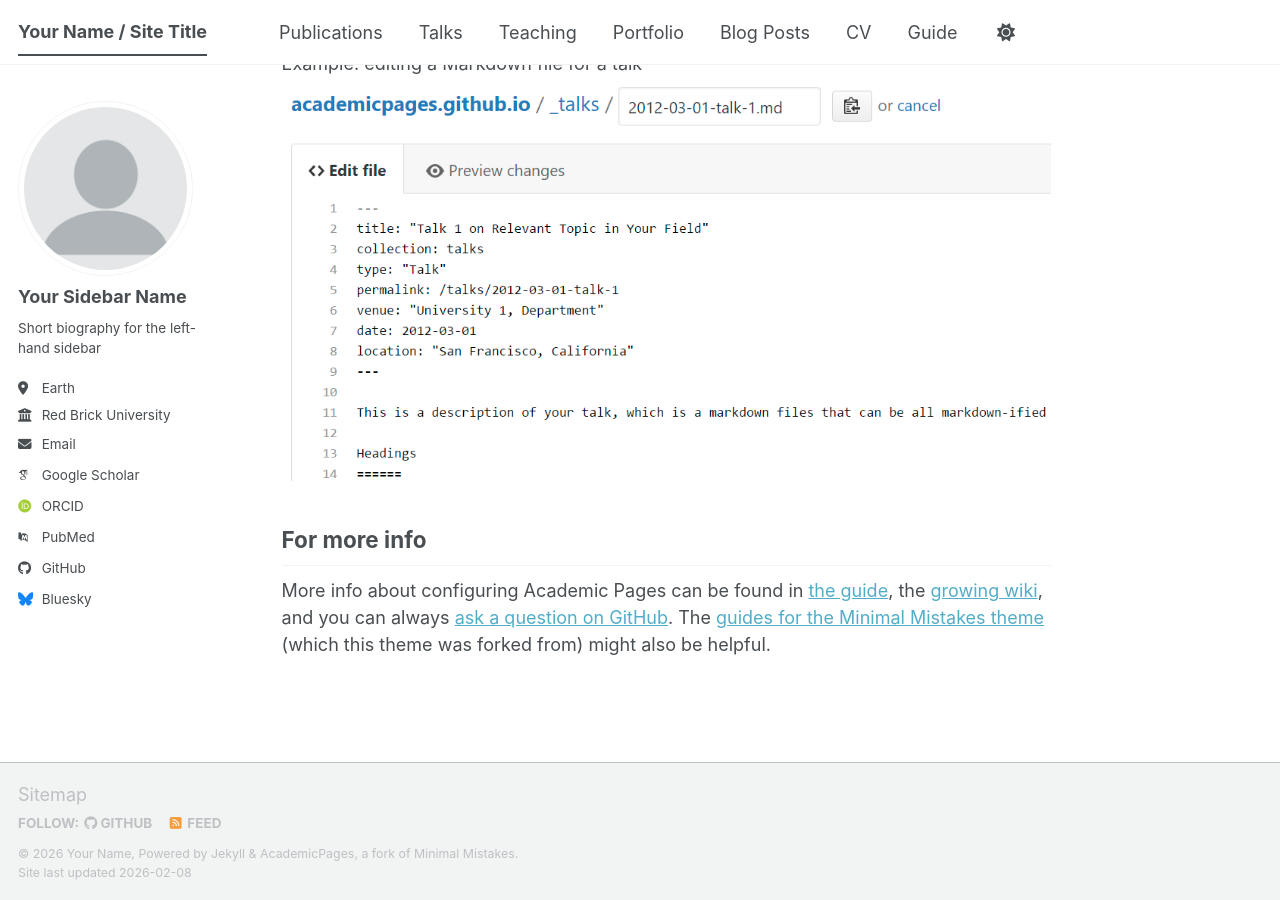
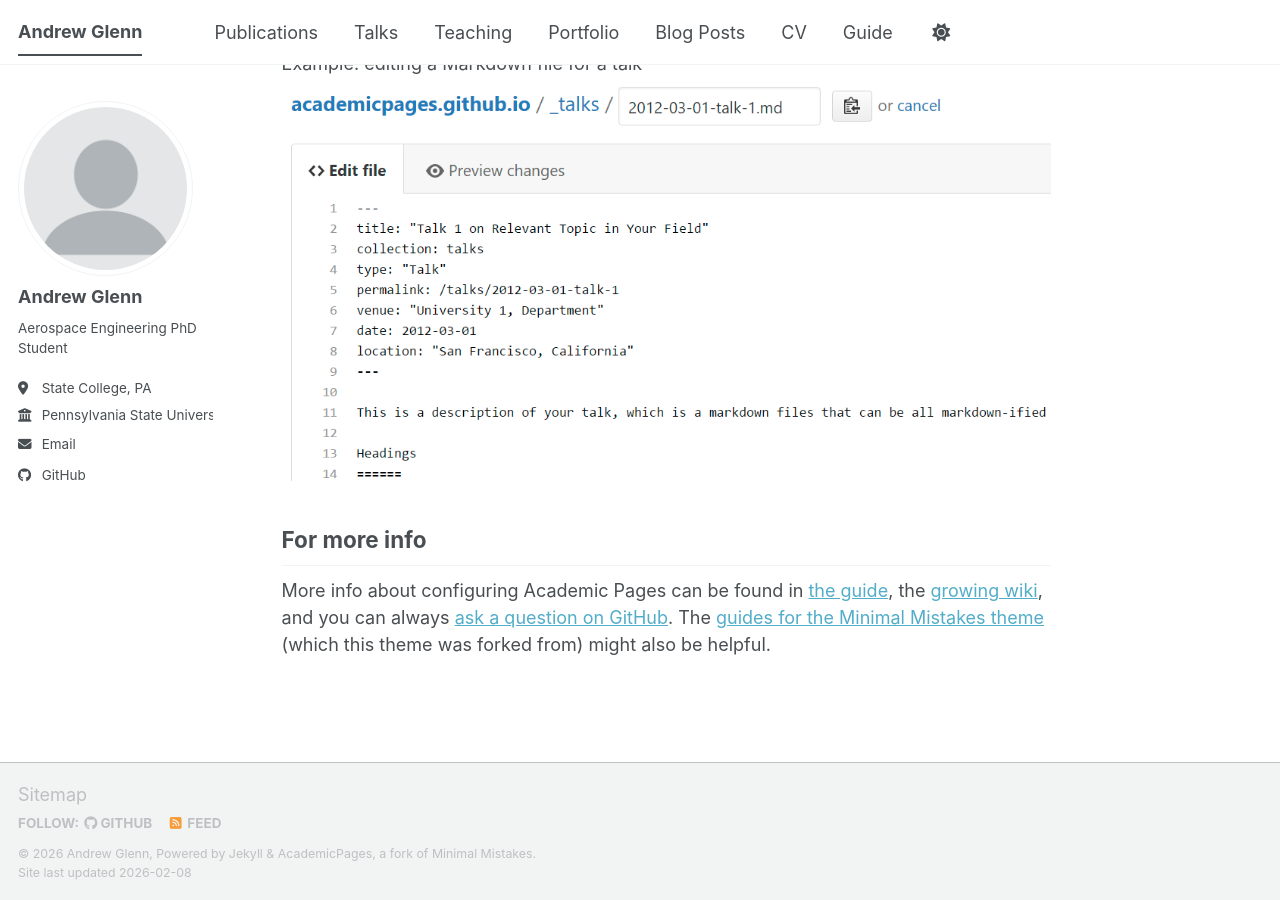
Before and after one commit to AGlenn357/AGlenn357.github.io, a Jekyll site: the page built from _pages/about.md, in a window 1280 px wide and 900 px high, scrolled down 2720 px. Built offline with Jekyll 4.4.1, drawn with Linux system fonts in a browser that asks for light colours; some web fonts are replaced; a script bundle is joined from its source files by our own code; library files that are not in the unit come from our copies.

Commit message:
Update personal information in _config.yml

```diff
--- a/_config.yml
+++ b/_config.yml
@@ -9,14 +9,14 @@
 # Basic Site Settings
 locale                   : "en-US"
 site_theme               : "default" # The available themes options are "default", "air", "sunrise", "mint", "dirt" and "contrast"
-title                    : "Your Name / Site Title"
+title                    : "Andrew Glenn"
 title_separator          : "-"
-name                     : &name "Your Name"
-description              : &description "Your Name's academic portfolio"   # Update this with a general description of your site, this is the default if not overridden by a page
-url                      : https://academicpages.github.io # The base hostname & protocol for your site e.g. "https://[your GitHub username].github.io",
+name                     : &name "Andrew Glenn"
+description              : &description "Engineering Portfolio"   # Update this with a general description of your site, this is the default if not overridden by a page
+url                      : https://AGlenn357.github.io # The base hostname & protocol for your site e.g. "https://[your GitHub username].github.io",
                                                            # or if you already have some other page hosted on Github then use "https://[your GitHub username].github.io/[Your Repo Name]"
 baseurl                  : "" # the subpath of your site, e.g. "/blog"
-repository               : "academicpages/academicpages.github.io"
+repository               : "AGlenn357/AGlenn357.github.io"
 
 # Site Author - The following control what appear as part of the author content on the side bar.
 #               If a field is blank the icon and link will not appear, otherwise it will be shown.
@@ -24,24 +24,24 @@
 author:
   # Biographic information
   avatar           : "profile.png"
-  name             : "Your Sidebar Name"
+  name             : "Andrew Glenn"
   pronouns         : # example: "she/her"
-  bio              : "Short biography for the left-hand sidebar"
-  location         : "Earth"
-  employer         : "Red Brick University"
+  bio              : "Aerospace Engineering PhD Student"
+  location         : "State College, PA"
+  employer         : "Pennsylvania State University"
   uri              : # URL
-  email            : "none@example.org"
+  email            : "andrewmaysglenn@gmail.com"
 
   # Academic websites
   academia         : # URL
   arxiv            : # URL - Update with the correct link to your profile
-  googlescholar    : "https://scholar.google.com/citations?user=PS_CX0AAAAAJ"
+  googlescholar    : #"https://scholar.google.com/citations?user=PS_CX0AAAAAJ"
   inspire-hep      : # URL
   impactstory      : # URL
-  orcid            : "https://orcid.org/yourorcidurl"
+  orcid            : #"https://orcid.org/yourorcidurl"
   semantic         : # URL
   ssrn             : # URL
-  pubmed           : "https://www.ncbi.nlm.nih.gov/pubmed/?term=john+snow"
+  pubmed           : #"https://www.ncbi.nlm.nih.gov/pubmed/?term=john+snow"
   researchgate     : # URL
   scopus           : # URL
   zotero           : # URL
@@ -51,13 +51,13 @@
   bitbucket        : # Username - Update with your username on the site
   codepen          : # Username
   dribbble         : # Username
-  github           : "academicpages"
+  github           : "AGlenn357"
   kaggle           : # Username
   stackoverflow    : # User number or user number and name (i.e., use "1" or "1/jeff-atwood")
 
   # Social media
   artstation       : # Username
-  bluesky          : "bsky.app" # Replace this with you Bluesky username
+  bluesky          : #"bsky.app" # Replace this with you Bluesky username
   facebook         : # Username
   flickr           : # Username
   foursquare       : # Username
```
